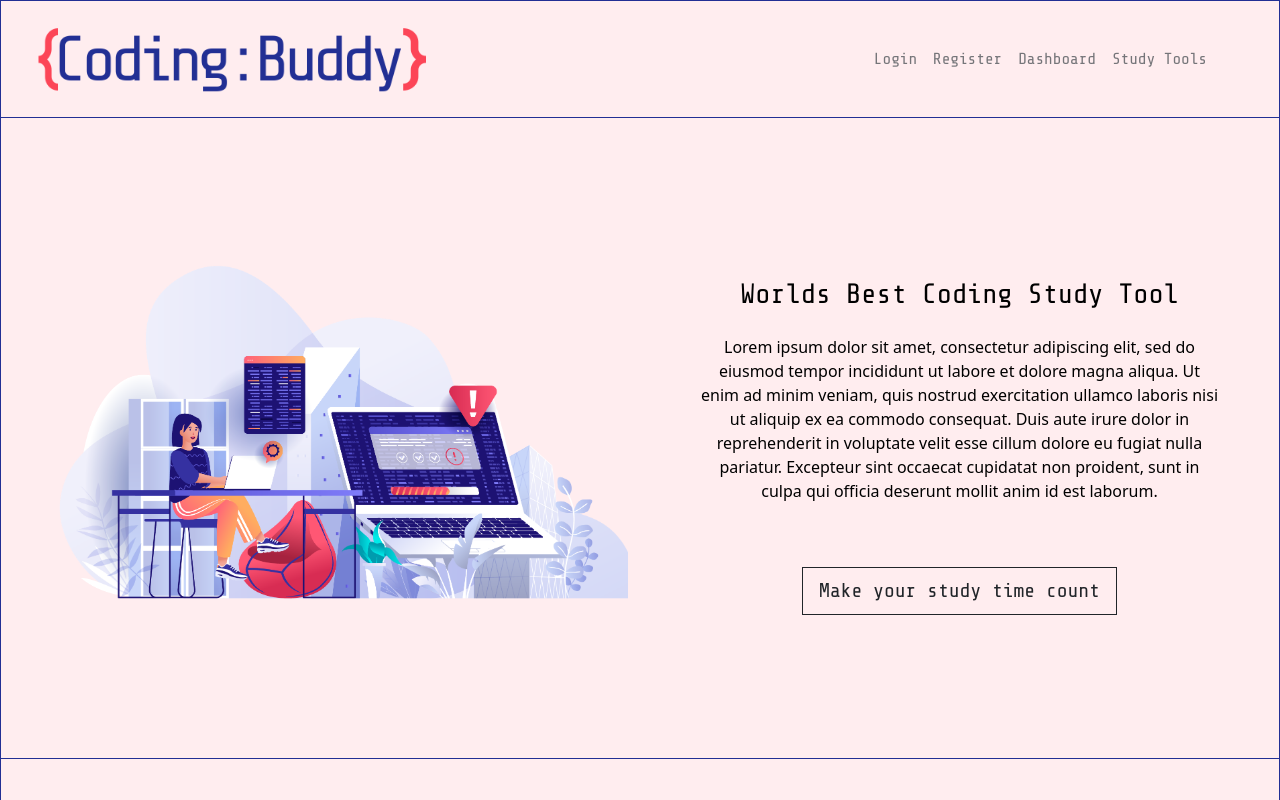
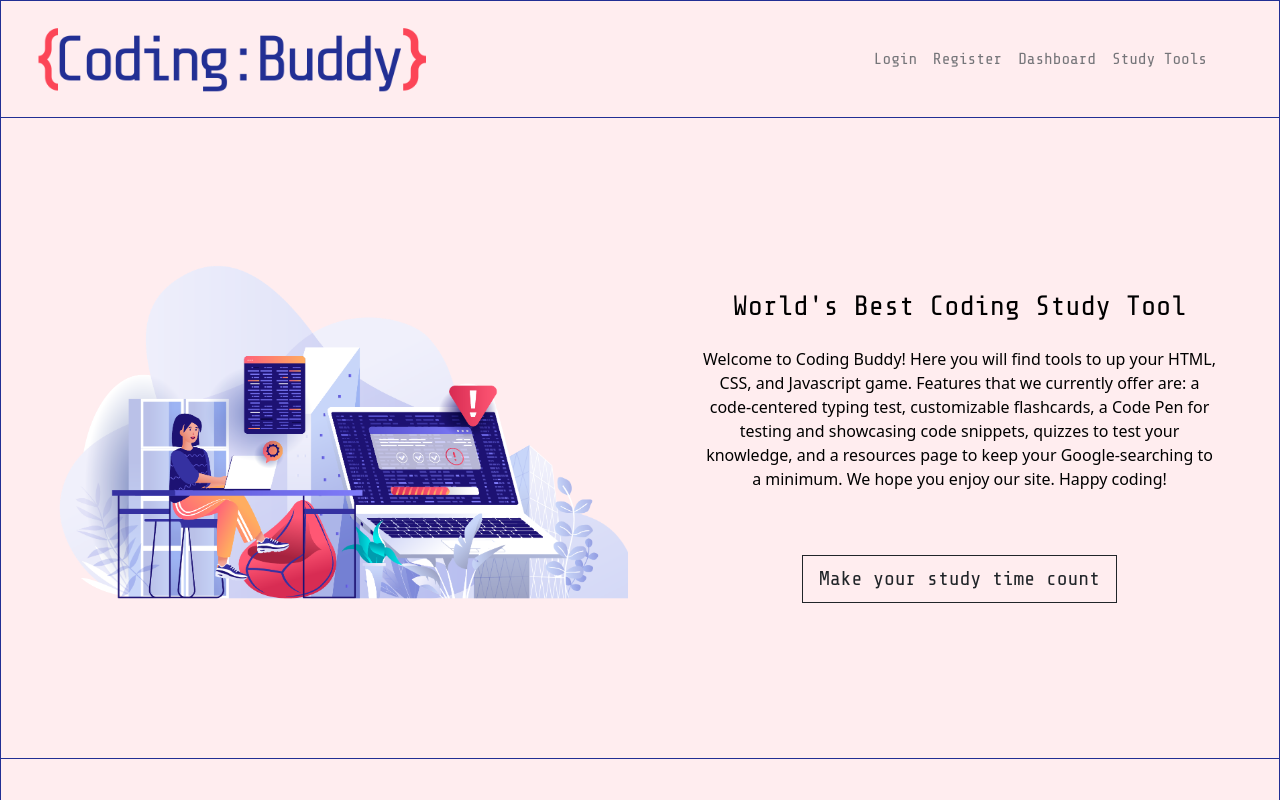
Before and after one commit to SJasonHumphrey/mern-capstone, a React (Create React App) app in the folder app/client/: page / in a window 1280 px wide. Shown: the top 800 px of the page. Built offline with nearby package versions, Linux system fonts and the light colour scheme.

Commit message:
made copy changes

```diff
--- a/app/client/src/components/App.js
+++ b/app/client/src/components/App.js
@@ -17,8 +17,8 @@ function App() {
       <Col>
         <div className="d-flex flex-column justify-content-center align-items-center full-height ">
         <p className="text-center p-5">
-        <h3 className="mono-font p-3">Worlds Best Coding Study Tool</h3>
-        Lorem ipsum dolor sit amet, consectetur adipiscing elit, sed do eiusmod tempor incididunt ut labore et dolore magna aliqua. Ut enim ad minim veniam, quis nostrud exercitation ullamco laboris nisi ut aliquip ex ea commodo consequat. Duis aute irure dolor in reprehenderit in voluptate velit esse cillum dolore eu fugiat nulla pariatur. Excepteur sint occaecat cupidatat non proident, sunt in culpa qui officia deserunt mollit anim id est laborum.
+        <h3 className="mono-font p-3">World's Best Coding Study Tool</h3>
+        Welcome to Coding Buddy! Here you will find tools to up your HTML, CSS, and Javascript game. Features that we currently offer are: a code-centered typing test, customizable flashcards, a Code Pen for testing and showcasing code snippets, quizzes to test your knowledge, and a resources page to keep your Google-searching to a minimum. We hope you enjoy our site. Happy coding!
         </p>
         <Button size="lg" variant="outline-dark" className="rounded-0 mb-5 mono-font">Make your study time count</Button>
         </div>
```
